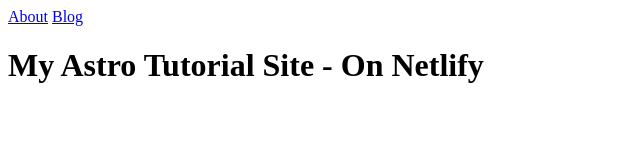
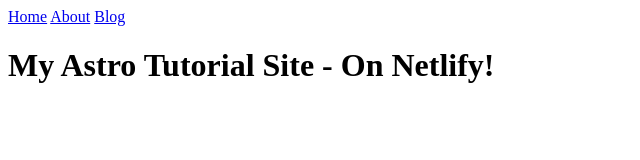
Before and after one commit to kengregson/astro_tutorial, an Astro site: page / in a window 1280 px wide. Shown: the full height of the page, 0-640 px from the left. Built offline with nearby package versions, Linux system fonts and the light colour scheme; Astro itself is replaced by a stand-in of ours.

Commit message:
fix home page title and nav

```diff
--- a/src/pages/index.astro
+++ b/src/pages/index.astro
@@ -11,9 +11,10 @@
 		<title>Astro</title>
 	</head>
 	<body>
+		<a href="/">Home</a>
 		<a href="/about/">About</a>
 		<a href="/blog/">Blog</a>
 
-		<h1>My Astro Tutorial Site - On Netlify</h1>
+		<h1>My Astro Tutorial Site - On Netlify!</h1>
 	</body>
 </html>
```
